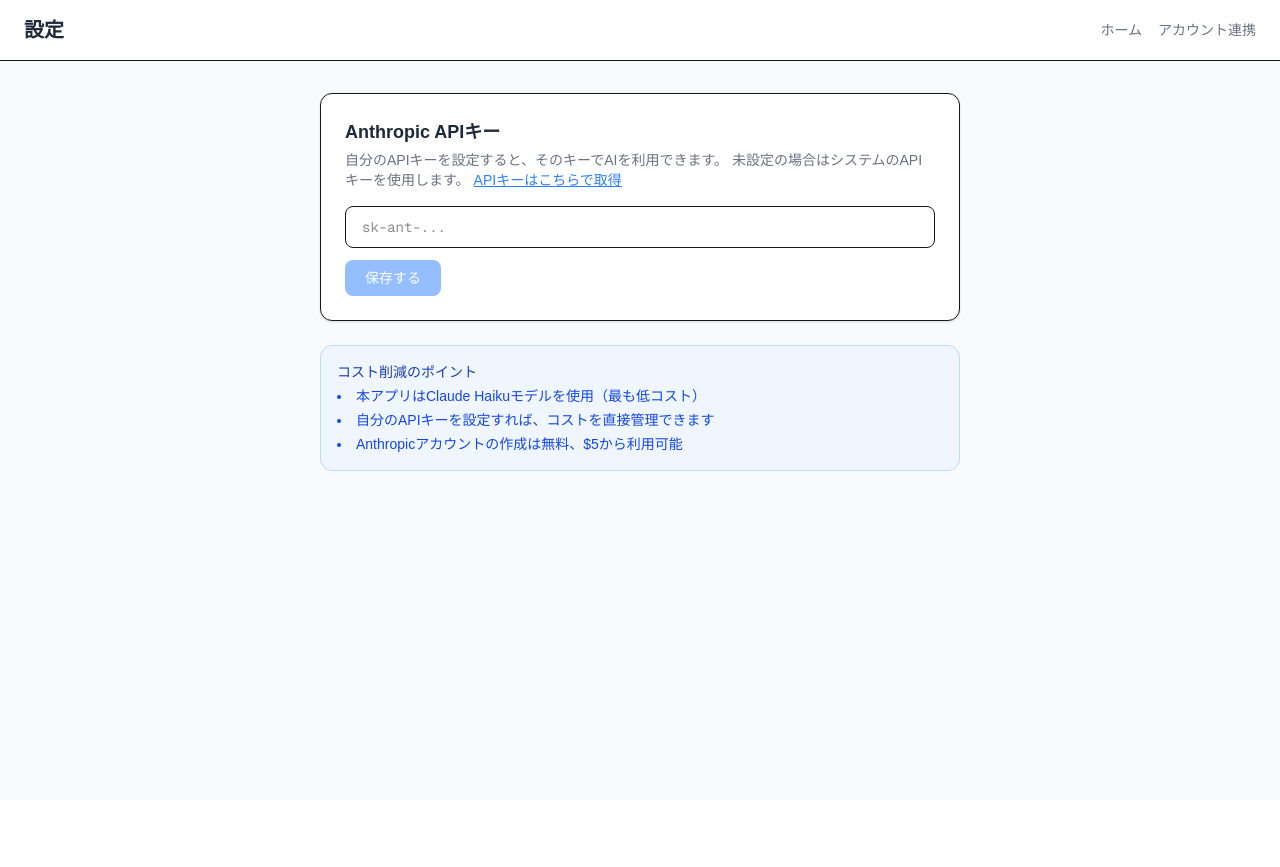
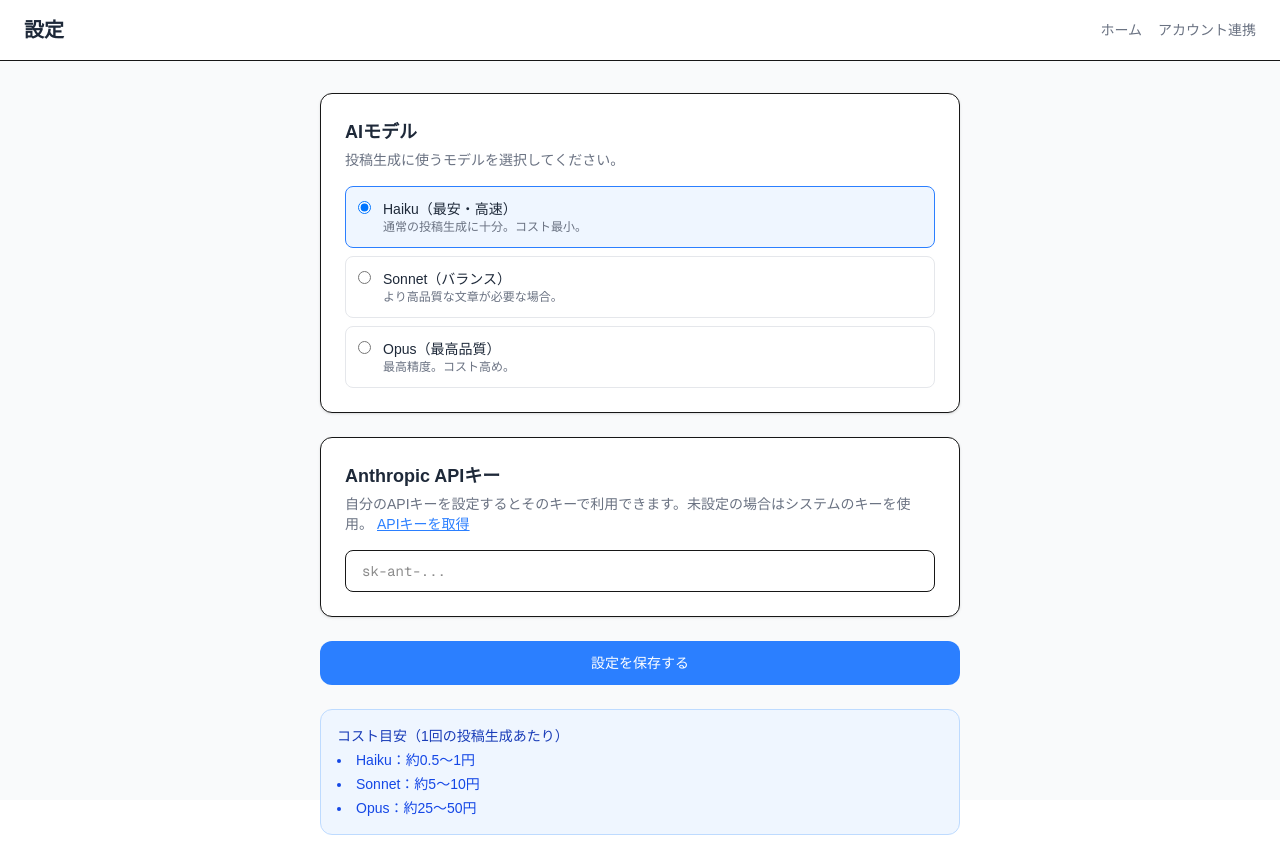
Before and after one commit to tenpoohlove/snsauto, a Next.js app: page /settings in a window 1280 px wide. Before the commit the page ends 800 px from the top, so only its background shows below. Built offline with nearby package versions, Linux system fonts and the light colour scheme; no server answers.

Commit message:
Add model selection to settings page

```diff
--- a/app/api/chat/route.ts
+++ b/app/api/chat/route.ts
@@ -15,6 +15,7 @@
 
   const rows = await db.select().from(userSettings).where(eq(userSettings.userId, userId)).limit(1)
   const userApiKey = rows[0]?.anthropicApiKey
+  const selectedModel = rows[0]?.model ?? 'claude-haiku-4-5-20251001'
   const anthropic = createAnthropic({ apiKey: userApiKey || process.env.ANTHROPIC_API_KEY! })
 
   const systemPrompt = `あなたはSNSマーケティングの専門家です。
@@ -45,7 +46,7 @@
     console.log('[chat] coreMessages:', JSON.stringify(coreMessages).slice(0, 200))
 
     const result = streamText({
-      model: anthropic('claude-haiku-4-5-20251001'),
+      model: anthropic(selectedModel),
       system: systemPrompt,
       messages: coreMessages,
       onError: (e) => console.error('[chat] streamText error:', e),
--- a/app/api/settings/route.ts
+++ b/app/api/settings/route.ts
@@ -3,6 +3,8 @@
 import { db } from '@/lib/db'
 import { userSettings } from '@/lib/db/schema'
 import { eq } from 'drizzle-orm'
+
+const VALID_MODELS = ['claude-haiku-4-5-20251001', 'claude-sonnet-4-6', 'claude-opus-4-7'] as const
 
 export async function GET() {
   const { userId } = await auth()
@@ -16,6 +18,7 @@
     apiKeyPreview: setting?.anthropicApiKey
       ? `sk-ant-...${setting.anthropicApiKey.slice(-4)}`
       : null,
+    model: setting?.model ?? 'claude-haiku-4-5-20251001',
   })
 }
 
@@ -23,18 +26,26 @@
   const { userId } = await auth()
   if (!userId) return NextResponse.json({ error: 'Unauthorized' }, { status: 401 })
 
-  const { anthropicApiKey } = await req.json()
+  const { anthropicApiKey, model } = await req.json()
 
   if (anthropicApiKey && !anthropicApiKey.startsWith('sk-ant-')) {
     return NextResponse.json({ error: 'Invalid API key format' }, { status: 400 })
   }
 
+  if (model && !VALID_MODELS.includes(model)) {
+    return NextResponse.json({ error: 'Invalid model' }, { status: 400 })
+  }
+
   await db
     .insert(userSettings)
-    .values({ userId, anthropicApiKey: anthropicApiKey || null, updatedAt: new Date() })
+    .values({ userId, anthropicApiKey: anthropicApiKey || null, model: model ?? 'claude-haiku-4-5-20251001', updatedAt: new Date() })
     .onConflictDoUpdate({
       target: userSettings.userId,
-      set: { anthropicApiKey: anthropicApiKey || null, updatedAt: new Date() },
+      set: {
+        ...(anthropicApiKey !== undefined && { anthropicApiKey: anthropicApiKey || null }),
+        ...(model !== undefined && { model }),
+        updatedAt: new Date(),
+      },
     })
 
   return NextResponse.json({ ok: true })
--- a/app/settings/page.tsx
+++ b/app/settings/page.tsx
@@ -4,10 +4,17 @@
 import Link from 'next/link'
 import { UserButton } from '@clerk/nextjs'
 
+const MODELS = [
+  { value: 'claude-haiku-4-5-20251001', label: 'Haiku（最安・高速）', desc: '通常の投稿生成に十分。コスト最小。' },
+  { value: 'claude-sonnet-4-6', label: 'Sonnet（バランス）', desc: 'より高品質な文章が必要な場合。' },
+  { value: 'claude-opus-4-7', label: 'Opus（最高品質）', desc: '最高精度。コスト高め。' },
+]
+
 export default function SettingsPage() {
   const [apiKey, setApiKey] = useState('')
   const [hasApiKey, setHasApiKey] = useState(false)
   const [apiKeyPreview, setApiKeyPreview] = useState<string | null>(null)
+  const [model, setModel] = useState('claude-haiku-4-5-20251001')
   const [saving, setSaving] = useState(false)
   const [message, setMessage] = useState<{ ok: boolean; text: string } | null>(null)
 
@@ -17,6 +24,7 @@
       .then((d) => {
         setHasApiKey(d.hasApiKey)
         setApiKeyPreview(d.apiKeyPreview)
+        setModel(d.model ?? 'claude-haiku-4-5-20251001')
       })
   }, [])
 
@@ -25,17 +33,21 @@
     setSaving(true)
     setMessage(null)
     try {
+      const body: Record<string, string | null> = { model }
+      if (apiKey.trim()) body.anthropicApiKey = apiKey.trim()
       const res = await fetch('/api/settings', {
         method: 'POST',
         headers: { 'Content-Type': 'application/json' },
-        body: JSON.stringify({ anthropicApiKey: apiKey || null }),
+        body: JSON.stringify(body),
       })
       const data = await res.json()
       if (res.ok) {
-        setMessage({ ok: true, text: 'APIキーを保存しました' })
-        setHasApiKey(!!apiKey)
-        setApiKeyPreview(apiKey ? `sk-ant-...${apiKey.slice(-4)}` : null)
+        setMessage({ ok: true, text: '設定を保存しました' })
+        if (apiKey.trim()) {
+          setHasApiKey(true)
+          setApiKeyPreview(`sk-ant-...${apiKey.trim().slice(-4)}`)
           setApiKey('')
+        }
       } else {
         setMessage({ ok: false, text: data.error ?? '保存に失敗しました' })
       }
@@ -46,7 +58,7 @@
     }
   }
 
-  async function handleDelete() {
+  async function handleDeleteKey() {
     setSaving(true)
     setMessage(null)
     try {
@@ -71,46 +83,62 @@
       <header className="flex items-center justify-between px-6 py-4 bg-white border-b">
         <h1 className="text-xl font-bold text-gray-800">設定</h1>
         <div className="flex items-center gap-4">
-          <Link href="/" className="text-sm text-gray-500 hover:text-gray-800">
-            ホーム
-          </Link>
-          <Link href="/accounts" className="text-sm text-gray-500 hover:text-gray-800">
-            アカウント連携
-          </Link>
+          <Link href="/" className="text-sm text-gray-500 hover:text-gray-800">ホーム</Link>
+          <Link href="/accounts" className="text-sm text-gray-500 hover:text-gray-800">アカウント連携</Link>
           <UserButton />
         </div>
       </header>
 
       <div className="max-w-2xl mx-auto w-full px-4 py-8 space-y-6">
+
+        {/* モデル選択 */}
+        <div className="bg-white rounded-xl border shadow-sm p-6">
+          <h2 className="text-lg font-semibold text-gray-800 mb-1">AIモデル</h2>
+          <p className="text-sm text-gray-500 mb-4">投稿生成に使うモデルを選択してください。</p>
+          <div className="space-y-2">
+            {MODELS.map((m) => (
+              <label
+                key={m.value}
+                className={`flex items-start gap-3 p-3 rounded-lg border cursor-pointer transition-colors ${
+                  model === m.value ? 'border-blue-500 bg-blue-50' : 'border-gray-200 hover:border-gray-300'
+                }`}
+              >
+                <input
+                  type="radio"
+                  name="model"
+                  value={m.value}
+                  checked={model === m.value}
+                  onChange={() => setModel(m.value)}
+                  className="mt-0.5"
+                />
+                <div>
+                  <p className="text-sm font-medium text-gray-800">{m.label}</p>
+                  <p className="text-xs text-gray-500">{m.desc}</p>
+                </div>
+              </label>
+            ))}
+          </div>
+        </div>
+
+        {/* APIキー */}
         <div className="bg-white rounded-xl border shadow-sm p-6">
           <h2 className="text-lg font-semibold text-gray-800 mb-1">Anthropic APIキー</h2>
           <p className="text-sm text-gray-500 mb-4">
-            自分のAPIキーを設定すると、そのキーでAIを利用できます。
-            未設定の場合はシステムのAPIキーを使用します。
-            <a
-              href="https://console.anthropic.com/settings/keys"
-              target="_blank"
-              rel="noopener noreferrer"
-              className="ml-1 text-blue-500 underline"
-            >
-              APIキーはこちらで取得
+            自分のAPIキーを設定するとそのキーで利用できます。未設定の場合はシステムのキーを使用。
+            <a href="https://console.anthropic.com/settings/keys" target="_blank" rel="noopener noreferrer" className="ml-1 text-blue-500 underline">
+              APIキーを取得
             </a>
           </p>
 
           {hasApiKey && (
             <div className="flex items-center gap-3 mb-4 p-3 bg-green-50 border border-green-200 rounded-lg">
               <span className="text-green-700 text-sm font-medium">設定済み：{apiKeyPreview}</span>
-              <button
-                onClick={handleDelete}
-                disabled={saving}
-                className="ml-auto text-xs text-red-500 hover:text-red-700 disabled:opacity-50"
-              >
+              <button onClick={handleDeleteKey} disabled={saving} className="ml-auto text-xs text-red-500 hover:text-red-700 disabled:opacity-50">
                 削除
               </button>
             </div>
           )}
 
-          <form onSubmit={handleSave} className="space-y-3">
           <input
             type="password"
             value={apiKey}
@@ -118,28 +146,30 @@
             placeholder={hasApiKey ? '新しいAPIキーを入力して上書き' : 'sk-ant-...'}
             className="w-full px-4 py-2.5 border rounded-lg text-sm focus:outline-none focus:ring-2 focus:ring-blue-500 font-mono"
           />
+        </div>
+
+        <form onSubmit={handleSave}>
           <button
             type="submit"
-              disabled={saving || !apiKey.trim()}
-              className="px-5 py-2 bg-blue-500 text-white rounded-lg text-sm font-medium hover:bg-blue-600 disabled:opacity-50 disabled:cursor-not-allowed"
+            disabled={saving}
+            className="w-full py-3 bg-blue-500 text-white rounded-xl text-sm font-medium hover:bg-blue-600 disabled:opacity-50 disabled:cursor-not-allowed"
           >
-              {saving ? '保存中...' : '保存する'}
+            {saving ? '保存中...' : '設定を保存する'}
           </button>
         </form>
 
         {message && (
-            <p className={`mt-3 text-sm ${message.ok ? 'text-green-600' : 'text-red-500'}`}>
+          <p className={`text-sm text-center ${message.ok ? 'text-green-600' : 'text-red-500'}`}>
             {message.text}
           </p>
         )}
-        </div>
 
         <div className="bg-blue-50 border border-blue-200 rounded-xl p-4 text-sm text-blue-800">
-          <p className="font-medium mb-1">コスト削減のポイント</p>
+          <p className="font-medium mb-1">コスト目安（1回の投稿生成あたり）</p>
           <ul className="list-disc list-inside space-y-1 text-blue-700">
-            <li>本アプリはClaude Haikuモデルを使用（最も低コスト）</li>
-            <li>自分のAPIキーを設定すれば、コストを直接管理できます</li>
-            <li>Anthropicアカウントの作成は無料、$5から利用可能</li>
+            <li>Haiku：約0.5〜1円</li>
+            <li>Sonnet：約5〜10円</li>
+            <li>Opus：約25〜50円</li>
           </ul>
         </div>
       </div>
--- a/lib/db/schema.ts
+++ b/lib/db/schema.ts
@@ -39,6 +39,7 @@
   id: uuid('id').primaryKey().defaultRandom(),
   userId: text('user_id').notNull().unique(),
   anthropicApiKey: text('anthropic_api_key'),
+  model: text('model', { enum: ['claude-haiku-4-5-20251001', 'claude-sonnet-4-6', 'claude-opus-4-7'] }).default('claude-haiku-4-5-20251001'),
   updatedAt: timestamp('updated_at', { withTimezone: true }).defaultNow(),
 })
 
```
Also changed, not shown: .agent-trace/traces/2026-04-21_1d552cfd.json (added), .agent-trace/traces/2026-04-21_48f3a672.json (added), .agent-trace/traces/2026-04-21_653078e4.json (added), .agent-trace/traces/2026-04-21_8747b9c6.json (added), .agent-trace/traces/2026-04-21_dccfb4f8.json (added). Lines whose indentation alone changed are shown as unchanged.
